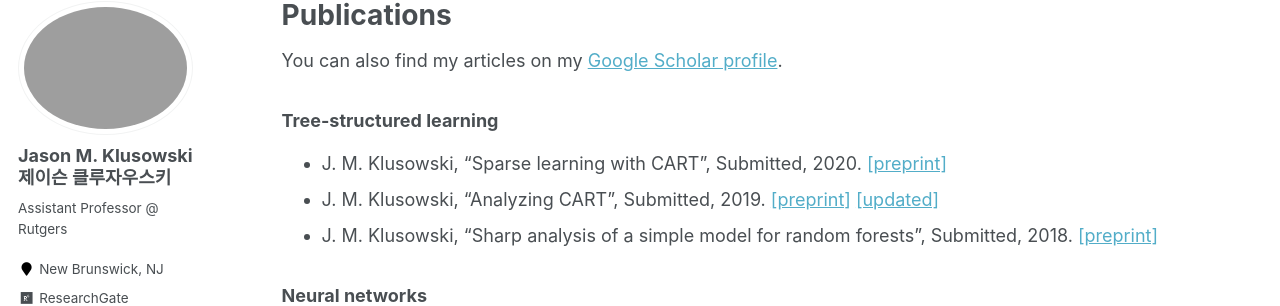
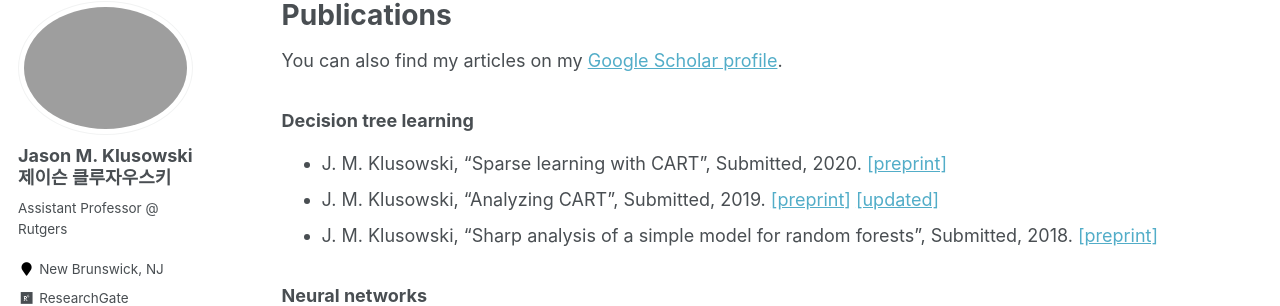
Before and after one commit to jasonklusowski/jasonklusowski.github.io, a Jekyll site: the page built from _pages/publications.md, in a window 1280 px wide and 900 px high. Shown: the part 117-423 px from the top of the window. Built offline with Jekyll 4.4.1, drawn with Linux system fonts in a browser that asks for light colours; formulas are drawn with MathJax 3.

Commit message:
Update publications.md

```diff
--- a/_pages/publications.md
+++ b/_pages/publications.md
@@ -7,7 +7,7 @@ author_profile: true
 
 You can also find my articles on my [Google Scholar profile](https://scholar.google.com/citations?user=4HkhCjsAAAAJ&hl=en).
 
-### Tree-structured learning
+### Decision tree learning
 
 * J. M. Klusowski, "Sparse learning with CART", Submitted, 2020. [[preprint]](https://arxiv.org/pdf/2006.04266.pdf)
 * J. M. Klusowski, "Analyzing CART", Submitted, 2019. [[preprint]](https://arxiv.org/pdf/1906.10086.pdf)
```
